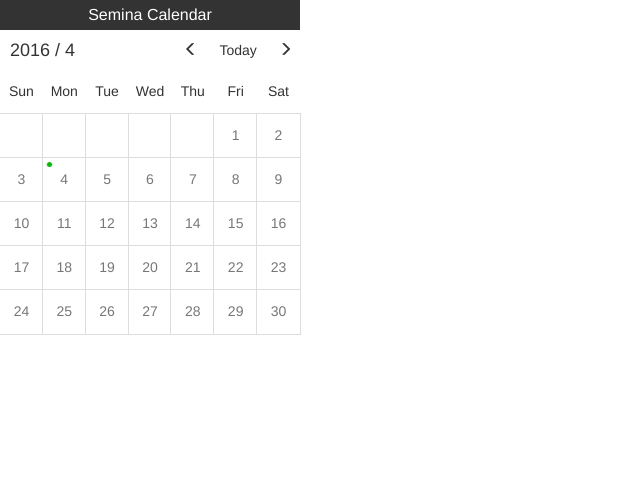
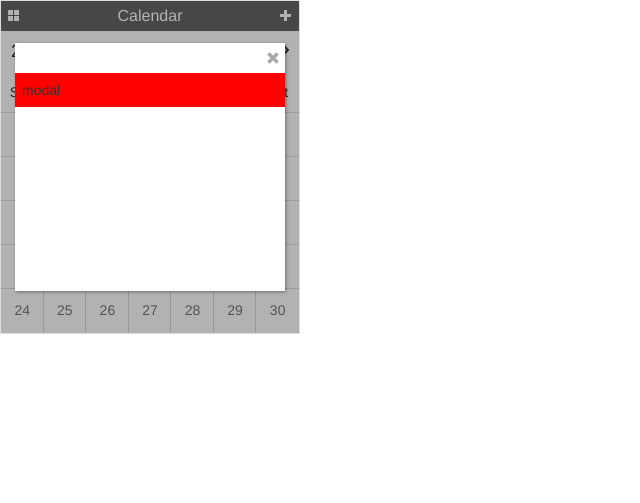
Before and after one commit to seminamoon/sem-calendar, a website: page app/index.html in a window 1280 px wide. Shown: the whole page, without its empty margins (0-640 px from the left). Drawn offline with nearby package versions, Linux system fonts and the light colour scheme; some packages are replaced by stand-ins of ours; files that its build step writes are made by us from their sources.

Commit message:
directive link 에서 function 작업. 디자인 일부 수정 일정추가 modal 작업 중

```diff
--- a/app/scripts/controllers/smn-calendar.js
+++ b/app/scripts/controllers/smn-calendar.js
@@ -8,8 +8,35 @@
  * Controller of the semCalendarApp
  */
 angular.module('semCalendarApp')
-    .controller('SemCalendarCtrl', function ($scope, $q) {
-        $scope.weeks = ['Sun', 'Mon', 'Tue', 'Wed', 'Thu', 'Fri', 'Sat'];
+    .controller('SemCalendarCtrl', function ($scope, $q, $timeout) {
+
+
+    })
+
+    .directive('basicCalendar', function ($q) {
+        return {
+            restrict: 'EA',
+            transclude: true,
+            scope: {
+
+            },
+            templateUrl: '../views/basic-calendar.html',
+            link: function (scope, elem, attr, ctrl, $transclude ) {
+                // Transclude ? header : ''
+                $transclude(function(clone){
+                    if(!clone.length){
+                        $('.smn-calendar .header').hide();
+                    }else{
+                        if(attr.headerbg ) scope.headerbg = attr.headerbg;
+                    }
+                });
+
+                // Calendar Setting
+                if(attr.width && attr.width > 199) $('.smn-calendar').css({ width: attr.width + 'px' });
+                if(attr.headerbg) $('.smn-calendar > .header').css({ 'background-color' : attr.headerbg });
+
+                // Week Init
+                scope.weeks = ['Sun', 'Mon', 'Tue', 'Wed', 'Thu', 'Fri', 'Sat'];
                 var getDates = function (year, month) {
                     var startDate = moment([year, month]);
                     var endDate = moment(startDate).endOf('month');
@@ -43,7 +70,7 @@ angular.module('semCalendarApp')
                             var dates = [];
                             if (blank > 0) {
                                 for (var i = 0; i < blank; i++) {
-                            dates.push({id: '', num: ''});
+                                    dates.push({id:'', num:''});
                                 }
                                 resolve(dates);
                             } else {
@@ -55,62 +82,70 @@ angular.module('semCalendarApp')
                     // blank + dates
                     _blankPromise(blank).then(
                         function (dates) {
-                    $scope.dates = dates;
+                            scope.dates = dates;
                             for (var i = 0; i < endDate.format('D'); i++) {
                                 var d = moment(startDate).add(i, 'day');
-                        $scope.dates.push({id: d.format('YYYYMMDD'), num: i + 1});
+                                scope.dates.push({id: d.format('dddYYYYMMDD'), num: i + 1});
                             }
-                    if ($scope.dates.length % 7 !== 0) {
-                        for (var a = 0; a < ($scope.dates.length % 7); a++) {
-                            $scope.dates.push({id: '', num: ''});
+                            if (scope.dates.length % 7 !== 0) {
+                                for (var a = 0; a < (scope.dates.length % 7); a++) {
+                                    scope.dates.push({id: '', num: ''});
                                 }
                             }
                         }
                     );
                 };
 
-        $scope.prevMonth = function () {
-            if ($scope.month === 0) {
-                $scope.month = 11;
-                $scope.year--;
+                // GET Today
+                scope.getToday = function () {
+                    scope.year = moment().year();
+                    scope.month = moment().month();
+                    scope.today = moment().format('YYYYMMDD');
+                    getDates(scope.year, scope.month);
+                };
+                scope.getToday();
+
+                // Prev Month
+                scope.prevMonth = function () {
+                    if (scope.month === 0) {
+                        scope.month = 11;
+                        scope.year--;
                     } else {
-                $scope.month--;
+                        scope.month--;
                     }
-            getDates($scope.year, $scope.month);
+                    getDates(scope.year, scope.month);
                 };
 
-        $scope.nextMonth = function () {
-            if ($scope.month === 11) {
-                $scope.month = 0;
-                $scope.year++;
+                // Next Month
+                scope.nextMonth = function () {
+                    if (scope.month === 11) {
+                        scope.month = 0;
+                        scope.year++;
                     } else {
-                $scope.month++;
+                        scope.month++;
                     }
-            getDates($scope.year, $scope.month);
+                    getDates(scope.year, scope.month);
                 };
 
-        $scope.getToday = function () {
-            $scope.year = moment().year();
-            $scope.month = moment().month();
-            $scope.today = moment().format('YYYYMMDD');
-            getDates($scope.year, $scope.month);
-        };
-
-        $scope.getToday();
-
-        $scope.blankCheck = function (day) {
+                // Double Click Event
+                scope.doubleClick = function (day) {
                     if (day.id) {
-                $('.' + day.id).addClass('date-hover');
+                        scope.openModal(day);
                     }
                 };
 
-    })
 
-    .directive('basicCalendar', function () {
-        return {
-            restrict: 'EA',
-            transclude: true,
-            templateUrl: '../views/basic-calendar.html'
+                /**
+                 * Func Modal
+                 */
+                scope.openModal = function(day){
+                    $('.smn-modal').fadeIn(200);
+                };
 
+                scope.closeModal = function(){
+                    $('.smn-modal').fadeOut(200);
+                };
+
+            }
         };
     });
--- a/app/styles/smn-calendar.css
+++ b/app/styles/smn-calendar.css
@@ -1,8 +1,16 @@
 /*Default*/
+
+*:focus {
+    outline: none;
+}
+
 .smn-calendar {
+    position: relative;
     display: inline-block;
     width: 100%;
     height: 100%;
+    border: 1px solid #DDD;
+    overflow: hidden;
 }
 
 .smn-calendar div ul {
@@ -16,14 +24,14 @@
     float: left;
     width: 14.2857143%;
     height: 14.2857143%;
-    min-height: 44px;
     list-style: none;
     text-align: center;
     line-height: 300%;
 }
 
 /* Header */
-.smn-calendar .header {
+.smn-calendar > .header {
+    position: relative;
     margin: 0;
     padding: 0;
     width: 100%;
@@ -36,6 +44,21 @@
     color: #fff;
 }
 
+.smn-calendar > .header > span {
+    position: absolute;
+    font-size: 12px;
+    top: 8px;
+    cursor: pointer;
+}
+
+.smn-calendar > .header > span:first-child {
+    left: 7px;
+}
+
+.smn-calendar > .header > span:last-child {
+    right: 7px;
+}
+
 /* Month */
 .smn-calendar .month {
     padding: 0 0 0 10px;
@@ -43,6 +66,7 @@
     height: 40px;
     line-height: 40px;
     overflow: hidden;
+    background: #FFF;
 }
 
 .smn-calendar .month > div {
@@ -64,7 +88,6 @@
     height: 39px;
     padding: 0;
     border: none;
-    outline: none;
     background: none;
 }
 
@@ -85,7 +108,7 @@
 
 .smn-calendar .week ul li {
     font-weight: 300;
-    background: none;
+    background: #FFF;
     color: #333;
 }
 
@@ -124,3 +147,47 @@
     border-radius: 50%;
     background: #00C000;
 }
+
+/* Smn Modal */
+.smn-modal {
+    position: absolute;
+    padding: 3em 1em;
+    width: 100%;
+    height: 100%;
+    z-index: 10;
+    background: rgba(0, 0, 0, 0.3);
+    /*display: none;*/
+}
+
+.smn-modal .contents {
+    width: 100%;
+    height: 100%;
+    margin: 0 auto;
+    max-width: 300px;
+    background: #FFF;
+    box-shadow: 1px 1px 3px rgba(0, 0, 0, 0.4);
+}
+
+.smn-modal .contents > .smn-header {
+    position: relative;
+    padding: 0;
+    height: 30px;
+    line-height: 30px;
+}
+
+.smn-modal .contents > .smn-header span.glyphicon-remove {
+    position: absolute;
+    padding: 8px 5px;
+    top: 0;
+    right: 0;
+    cursor: pointer;
+    color: #AAA;
+}
+.smn-modal .contents > .smn-header span.glyphicon-remove:hover {
+    color: #777;
+}
+
+.smn-modal .contents > div.content {
+    padding:0.5em;
+    background: red;
+}
--- a/app/views/basic-calendar.html
+++ b/app/views/basic-calendar.html
@@ -1,5 +1,21 @@
 <div class="smn-calendar">
-    <div class="header"><ng-transclude></div>
+
+    <div class="smn-modal">
+        <div class="contents">
+            <div class="smn-header">
+                <span class="glyphicon glyphicon-remove" ng-click="closeModal()"></span>
+            </div>
+            <div class="content">
+                modal
+            </div>
+        </div>
+    </div>
+
+    <div class="header">
+        <span class="glyphicon glyphicon-th-large"></span>
+        <ng-transclude></ng-transclude>
+        <span class="glyphicon glyphicon-plus" ng-click="openModal()"></span>
+    </div>
     <div class="month">
         <div>{{year}} / {{month+1}}</div>
         <div class="month-control">
@@ -16,8 +32,8 @@
     <div class="days">
         <ul>
             <li ng-repeat="day in dates">
-                <a class="{{day.id}}" ng-mouseover="blankCheck(day)">
-                    <span ng-if="day.id == today "></span>
+                <a ng-class="day.id ? 'date-hover' :''" ng-dblclick="doubleClick(day)">
+                    <span ng-if="day.id.substring(3, length) == today "></span>
                     {{day.num}}
                 </a>
             </li>
--- a/app/views/main.html
+++ b/app/views/main.html
@@ -1,3 +1,2 @@
-<div style="width:300px; height:500px;">
-    <basic-calendar>Semina Calendar</basic-calendar>
-</div>
+<!-- min-width : 200 px -->
+<basic-calendar width="300" headerbg="#666">Calendar</basic-calendar>
```
Lines whose indentation alone changed are shown as unchanged.
